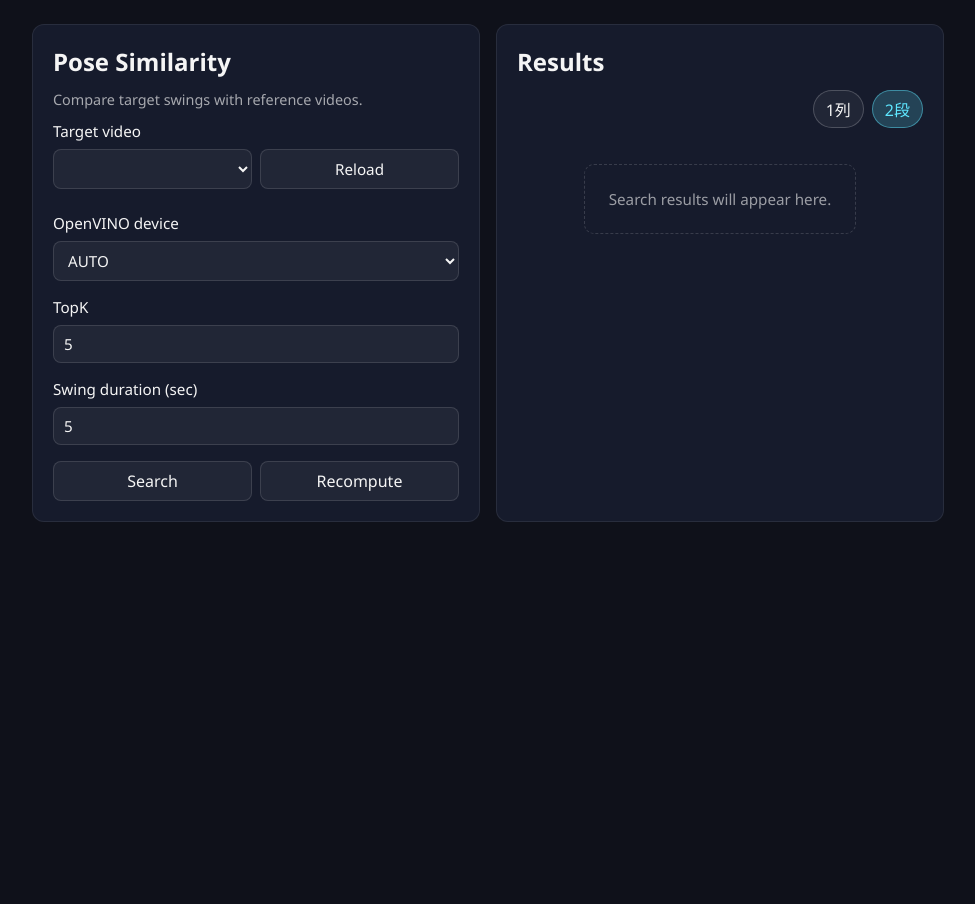
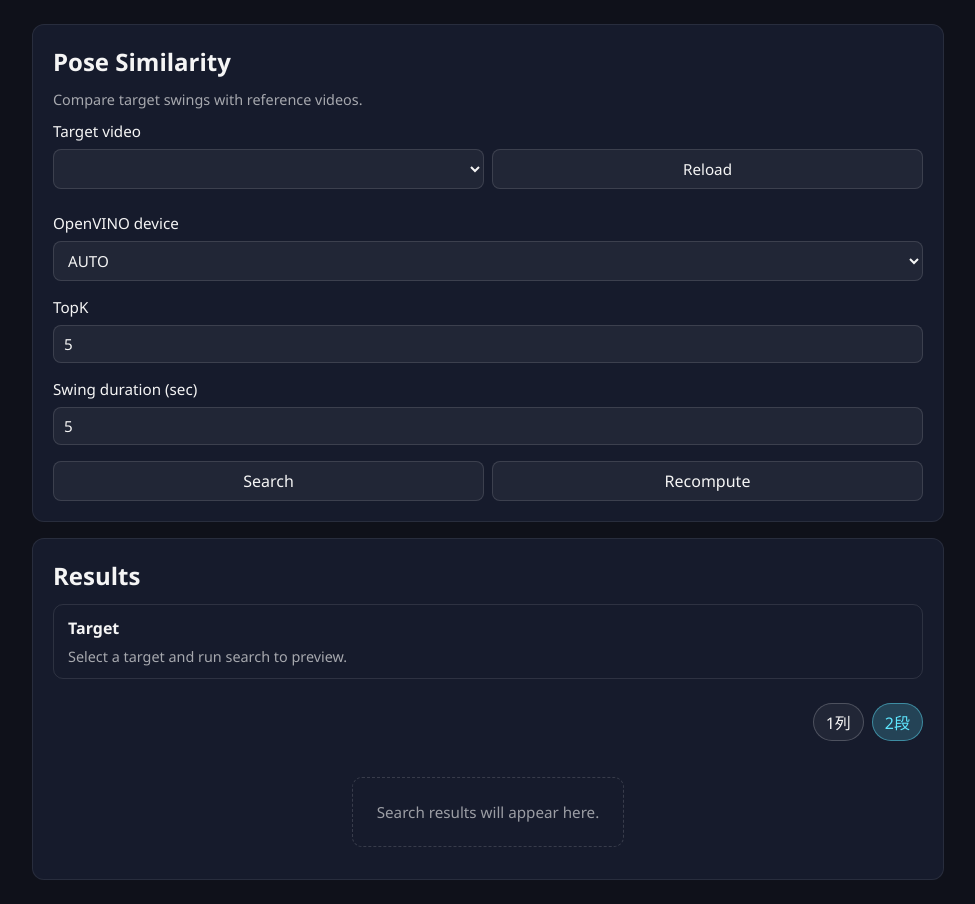
Before and after one commit to kazukiminemura/similarity_check, a FastAPI app: page / in a window 1280 px wide. Shown: the whole page, without its empty margins (152-1127 px from the left). Before the commit the page ends 800 px from the top, so only its background shows below. Run offline with FastAPI, Linux system fonts and the light colour scheme; data that the repository does not hold is empty.

Commit message:
UI: move target preview above results; stack Results under Pose Similarity; fix layout toggle label

```diff
--- a/similarity_check/static/app.js
+++ b/similarity_check/static/app.js
@@ -90,6 +90,44 @@ function showPlaceholder(message) {
   item.textContent = message;
   els.resultsList.appendChild(item);
   if (els.resultsMeta) els.resultsMeta.textContent = "";
+}
+
+function renderTarget(entry) {
+  if (!els.targetContainer) return;
+  els.targetContainer.innerHTML = "";
+
+  const header = document.createElement("div");
+  header.className = "results__topline";
+  const title = document.createElement("strong");
+  title.textContent = "Target";
+  header.appendChild(title);
+  els.targetContainer.appendChild(header);
+
+  if (!entry) {
+    const empty = document.createElement("div");
+    empty.className = "text-muted";
+    empty.textContent = "(no target preview)";
+    els.targetContainer.appendChild(empty);
+    return;
+  }
+
+  const name = document.createElement("div");
+  name.className = "results__name";
+  name.textContent = entry.display_name || entry.name || entry.clip_name || "Unknown";
+  els.targetContainer.appendChild(name);
+
+  const video = createVideoElement(entry);
+  if (video) {
+    els.targetContainer.appendChild(video);
+  }
+
+  const pathText = entry.clip_path || entry.path;
+  if (pathText) {
+    const path = document.createElement("div");
+    path.className = "text-muted";
+    path.textContent = pathText;
+    els.targetContainer.appendChild(path);
+  }
 }
 
 function createVideoElement(entry) {
@@ -211,9 +249,7 @@ function renderResults(payload, topk) {
   els.resultsList.innerHTML = "";
 
   const target = payload.target;
-  if (target) {
-    appendResultItem("Target", target);
-  }
+  renderTarget(target);
 
   const slots = Number.isFinite(topk) && topk > 0 ? topk : DEFAULTS.topk;
   const ranked = Array.isArray(payload.results) ? payload.results : [];
@@ -394,6 +430,7 @@ async function init() {
   els.resultsList = document.getElementById("results-list");
   els.resultsMeta = document.getElementById("results-meta");
   els.layoutButtons = Array.from(document.querySelectorAll(".results-controls__btn"));
+  els.targetContainer = document.getElementById("target-container");
   applyResultsLayout(state.resultsLayout);
 
   setStatus("Idle", "Select a target video and run a search.");
--- a/similarity_check/static/styles.css
+++ b/similarity_check/static/styles.css
@@ -15,7 +15,7 @@ body {
 
 .layout {
   display: grid;
-  grid-template-columns: repeat(auto-fit, minmax(280px, 1fr));
+  grid-template-columns: 1fr; /* Stack sections vertically */
   gap: 16px;
   padding: 24px;
   max-width: 960px;
@@ -147,6 +147,17 @@ button:disabled {
   margin: 0;
 }
 
+/* Target preview block placed above results grid */
+.target {
+  border: 1px solid rgba(255, 255, 255, 0.1);
+  border-radius: 10px;
+  padding: 12px 14px;
+  display: flex;
+  flex-direction: column;
+  gap: 8px;
+  margin-bottom: 12px;
+}
+
 .results__topline {
   display: flex;
   align-items: center;
--- a/similarity_check/templates/index.html
+++ b/similarity_check/templates/index.html
@@ -12,6 +12,7 @@
     };
   </script>
   <script defer src="/static/app.js"></script>
+
 </head>
 <body>
   <main class="layout">
@@ -54,9 +55,14 @@
       </form>
     </section>
 
-
     <section class="card">
       <h2>Results</h2>
+      <div id="target-container" class="target">
+        <div class="results__topline">
+          <strong>Target</strong>
+        </div>
+        <div class="text-muted">Select a target and run search to preview.</div>
+      </div>
       <div class="results-controls">
         <button type="button" class="results-controls__btn" data-layout="list">1列</button>
         <button type="button" class="results-controls__btn results-controls__btn--active" data-layout="two-rows">2段</button>
```
Also changed, not shown: other parts of similarity_check/static/styles.css (+5 -0 lines).
